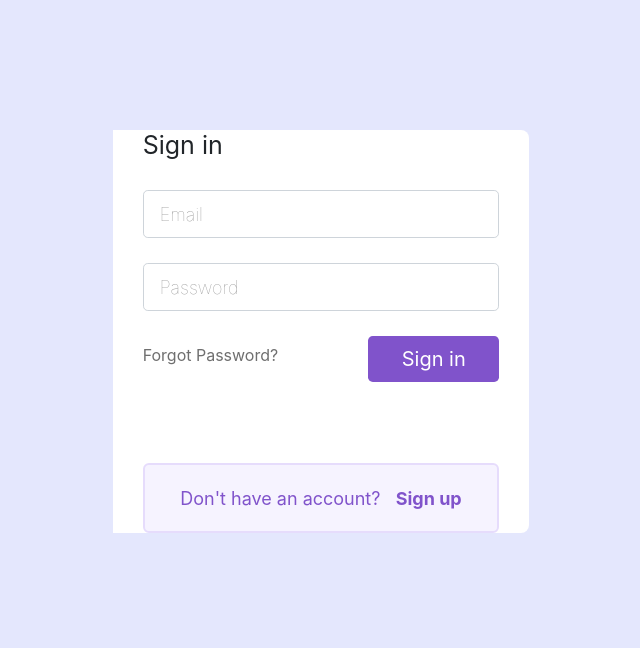
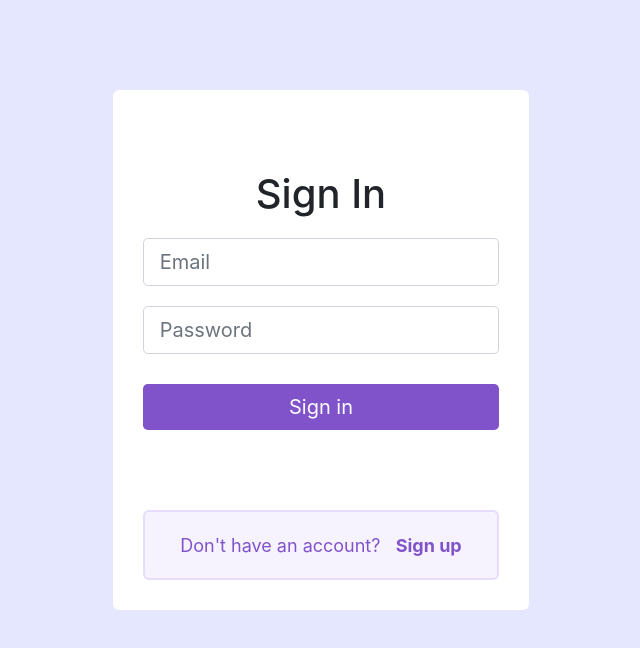
Before and after one commit to sameerpathania1/auth-app-p, a React app: page /login in a window 1280 px wide. Shown: the top 648 px of the page, without its empty margins (319-959 px from the left). Built offline with nearby package versions, Linux system fonts and the light colour scheme.

Commit message:
modified login page welcome page

```diff
--- a/public/index.html
+++ b/public/index.html
@@ -7,6 +7,7 @@
     <meta name="theme-color" content="#000000" />
     <link rel="stylesheet" href="https://maxcdn.bootstrapcdn.com/bootstrap/4.3.1/css/bootstrap.min.css"
     integrity="sha384-ggOyR0iXCbMQv3Xipma34MD+dH/1fQ784/j6cY/iJTQUOhcWr7x9JvoRxT2MZw1T" crossorigin="anonymous" />
+    <link href="https://fonts.googleapis.com/css?family=Acme" rel="stylesheet">
     <title>Auth App</title>
   </head>
   <body>
--- a/src/App.css
+++ b/src/App.css
@@ -15,67 +15,23 @@ body {
   min-height: 100vh;
 
 }
-.onlycolor {
-  background-color: rgb(128, 83, 203, 0.95);
-  border-bottom-left-radius: 8px;
-  border-top-left-radius: 8px;
+.loginpage {
+    background: white;
+    padding-top: 80px;
+    padding-bottom: 30px;
+    margin-top: 90px;
+    border-radius: 6px;
 }
-
-.heading {
-  margin-top: 30px;
-  font-weight: 400;
-}
-.text-color {
-  color: white;
-  text-align: center;
-}
-.font-thik {
-  font-size: 20px;
-  margin-top: 15px;
-  font-family: "Raleway", sans-serif;
-}
-.imgicon {
-  margin-top: 120px;
-  width: 30%;
-  height: 30%;
-}
-.bottomline {
-  margin-top: 160px;
-  padding-bottom: 50px;
-}
-.onlywhite {
-  background-color: white;
-
-  border-bottom-right-radius: 8px;
-  border-top-right-radius: 8px;
-}
-.signintext {
-  margin-top: 130px;
-  font-weight: 400;
-  font-size: 25px;
-  margin-bottom: 30px;
+.controlinput {
+  margin-top: 20px;
 }
 .btnsignin {
+  margin-top: 30px;
   background-color: #8053cb;
   border: none;
 }
 .btnsignin:hover {
   background-color: #8e70c2;
-}
-.formcontrol {
-  margin-bottom: 25px;
-  border-color: #8e70c2;
-}
-.formcontrol:hover {
-  border-color: #8e70c2;
-}
-.controlinput::placeholder {
-  color: #969696;
-  font-size: 18px;
-  font-weight: 100;
-}
-.controlinput:hover {
-  border-color: #8e70c2;
 }
 .btncreateaccount {
   background-color: #f6f3ff;
@@ -93,28 +49,42 @@ body {
   color: #8053cb;
   border: 2px solid #d2bcff;
 }
-.bottomline {
-  font-size: 18px;
+.loader {
+  display: inline-block;
+  position: relative;
+  width: 120px;
+  height: 120px;
 }
-.bottomline i {
-  margin-right: 10px;
-  font-size: 17px;
+.loader:after {
+  content: " ";
+  display: block;
+  border-radius: 50%;
+  width: 120px;
+  height: 120px;
+  margin: 6px;
+  box-sizing: border-box;
+  border: 26px solid rgb(210, 116, 223);
+  border-color: rgb(207, 138, 59) transparent rgb(69, 127, 212) transparent;
+  animation: loader 1.2s infinite;
 }
-.fa-arrow-left {
-  font-size: 30px;
-  color: #5f5f5f;
+@keyframes loader {
+  0% {
+    transform: rotate(0);
+    animation-timing-function: cubic-bezier(0.55, 0.055, 0.675, 0.19);
+  }
+  50% {
+    transform: rotate(900deg);
+    animation-timing-function: cubic-bezier(0.215, 0.61, 0.355, 1);
+  }
+  100% {
+    transform: rotate(1800deg);
+  }
 }
-.signuptext {
-  margin-top: 60px;
-  font-weight: 400;
-  font-size: 25px;
-  margin-bottom: 30px;
+.welcomename {
+  text-align: center;
 }
-.hiddenbtn {
-  background-color: Transparent;
-  background-repeat: no-repeat;
+.btnlogout {
+  margin-top: 30px;
+  background-color: #c54138;
   border: none;
-  cursor: pointer;
-  overflow: hidden;
-  outline: none;
 }
--- a/src/App.js
+++ b/src/App.js
@@ -10,6 +10,7 @@ import {
 } from "react-router-dom";
 import { Homepage, Signup } from "./containers";
 import { isLoggedIn } from "./utils";
+import { Col } from "react-bootstrap";
 
 const PrivateRoute = ({ component: Component, ...rest }) => (
   <Route
@@ -39,7 +40,7 @@ class App extends React.Component {
             <PublicRoute path="/login" component={Login} />
             <PublicRoute path="/signup" component={Signup} />
           </Switch>
-        </Router>
+          </Router>
       </div>
     );
   }
--- /dev/null
+++ b/src/component/Loading.js
@@ -0,0 +1,9 @@
+import React, { Component } from 'react';
+class Loader extends Component {
+    state = {}
+    render() {
+        return (<div className="loader"></div>);
+    }
+}
+
+export default Loader;
--- a/src/component/Login.js
+++ b/src/component/Login.js
@@ -3,8 +3,9 @@ import * as auth from "../apis/auth";
 import * as userAction from "../apis/getUser";
 import { saveObject, getObject } from "../utils";
 import { Col, Row, Form, Button, Container } from "react-bootstrap"
-import { ToastContainer, toast } from 'react-toastify';
+import { toast } from 'react-toastify';
 import 'react-toastify/dist/ReactToastify.css';
+import Loader from "./Loading";
 
 toast.configure();
 export default class extends Component {
@@ -14,16 +15,18 @@ export default class extends Component {
     loading: false
   };
 
-  componentDidMount() {}
+  componentDidMount() { }
   _onChange = ({ target }) => {
     const { name, value } = target;
     this.setState({ [name]: value });
   };
-notify = () => toast("Logged In");
+  notify = () => toast.success("Logged In");
   login = () => {
     const { email, password } = this.state;
-    // this.setState({ loading: true });
-    auth.loginApi({ email, password }).then(res => {
+    this.setState({ loading: true });
+    auth
+      .loginApi({ email, password })
+      .then(res => {
         saveObject("user", res.data);
         this.props.history.push("/");
         this.notify()
@@ -69,62 +72,37 @@ notify = () => toast("Logged In");
             justifyContent: "center"
           }}
         >
-          Loading...
+          <Loader></Loader>
         </div>
       );
     }
 
     return (
-
-
-      <Container  fluid>
-        <Col className='onlywhite' xs={12} sm={4} md={{ span: 4, offset: 4 }}>
+      <Container fluid>
+        <Col className="loginpage" xs={12} sm={4} md={{ span: 4, offset: 4 }} centered>
           <Col>
-            <h2 className="signintext">Sign in</h2>
-          </Col>
-          <Col className="formstart">
+            <h1 style={{textAlign: "center"}}>Sign In</h1>
             <Form>
-              <Form.Group
-                controlId="forBasicemail"
-                className="formcontrol"
-              >
+              <Form.Group controlId="formGroupEmail">
                 <Form.Control
                   className="controlinput"
                   size="lg"
                   type="email"
                   placeholder="Email"
                   name="email"
-                  onChange={this._onChange}
-                />
+                  onChange={this._onChange} />
               </Form.Group>
+              <Form.Group controlId="formGroupPassword">
 
-              <Form.Group
-                controlId="formBasicPassword"
-                className="formcontrol"
-              >
                 <Form.Control
                   className="controlinput"
                   size="lg"
                   name="password"
                   type="password"
                   placeholder="Password"
-                  onChange={this._onChange}
-                />
+                  onChange={this._onChange} />
               </Form.Group>
-              <Form.Group>
-                <Row xs="12">
-                  <Col xs="7">
-                    <p
-                      style={{
-                        marginTop: "7px",
-                        cursor: "pointer",
-                        color: "#6f6f6f"
-                      }}
-                    >
-                      <a href>Forgot Password?</a>
-                    </p>
-                  </Col>
-                  <Col xs="5">
+
               <Button
                 style={{ marginTop: "10 px" }}
                 className="btnsignin"
@@ -132,17 +110,15 @@ notify = () => toast("Logged In");
                 size="lg"
                 block
                 onClick={this.login}
-                    >
-                      Sign in
+              >Sign in
             </Button>
-                  </Col>
-                </Row>
-              </Form.Group>
             </Form>
           </Col>
-          <Col className="text-center" block>
+          <Col>
             <Button
               className="btncreateaccount text-center"
+              variant="primary"
+              size="lg"
               block
               onClick={() => this.props.history.push("/signup")}
             >
@@ -151,7 +127,7 @@ notify = () => toast("Logged In");
             </Button>
           </Col>
         </Col>
-      </Container>
-    )
+      </Container >
+    );
   }
 }
--- a/src/component/SignupForm.js
+++ b/src/component/SignupForm.js
@@ -5,7 +5,7 @@ const SignupForm = (props) => {
 	const { user = {}, errors = {}, address = {}, onChange, onSubmit, onCancel, isValidated, goto } = props;
 
 	return <Container fluid>
-		<Col xs={12} sm={4} md={{ span: 4, offset: 4 }}>
+		<Col style={{backgroundColor: "white", marginTop: "20px", paddingTop: "10px", borderRadius: "6px"}} xs={12} sm={4} md={{ span: 4, offset: 4 }}>
 			<Form onSubmit={onSubmit}>
 				<Form.Row>
 					<Form.Group as={Col}>
--- a/src/containers/Homepage.js
+++ b/src/containers/Homepage.js
@@ -1,13 +1,26 @@
 import React, { Component } from "react";
-import { removeObject } from "../utils";
+import { removeObject, getObject } from "../utils";
+import { Button, Col, Row } from "react-bootstrap";
 
 export default class extends Component {
+
   logout = () => {
     removeObject("user");
     this.props.history.push("/login");
   };
 
   render() {
-    return <div onClick={this.logout}>Logout</div>;
+    return (
+      <div
+        style={{
+          marginTop: "100px",
+          alignItems: "center",
+          justifyContent: "center"
+        }}>
+        <Button style={{float: "right", border: "none", marginRight: "40px"}} onClick={this.logout}>
+        Sign Out</Button>
+        <h1 className="welcomename">Welcome, {getObject("user").name}</h1>
+      </div>
+    )
   }
 }
```
Lines whose indentation alone changed are shown as unchanged.
